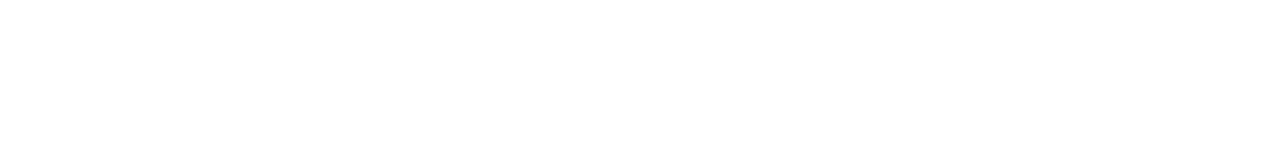
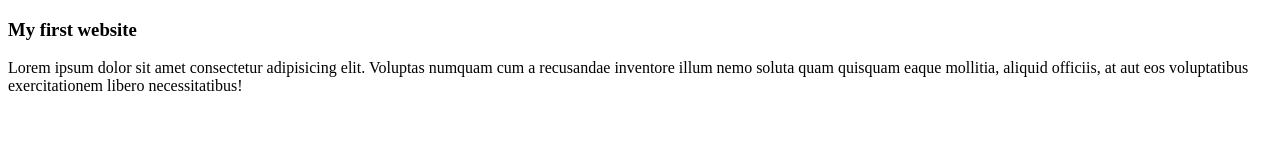
Before and after one commit to shahreia/My-first-github-repo, a plain HTML site: page index.html in a window 1280 px wide. Drawn offline with Linux system fonts and the light colour scheme.

Commit message:
added the first blog

```diff
--- a/index.html
+++ b/index.html
@@ -4,8 +4,12 @@
     <meta charset="UTF-8">
     <meta name="viewport" content="width=device-width, initial-scale=1.0">
     <title>My first Ever Github Repo</title>
+    <link rel="stylesheet" href="styles/blogs.css">
 </head>
 <body>
-
+<div>
+    <h3>My first website</h3>
+    <p>Lorem ipsum dolor sit amet consectetur adipisicing elit. Voluptas numquam cum a recusandae inventore illum nemo soluta quam quisquam eaque mollitia, aliquid officiis, at aut eos voluptatibus exercitationem libero necessitatibus!</p>
+</div>
 </body>
 </html>
--- /dev/null
+++ b/styles/blogs.css
@@ -0,0 +1,4 @@
+div{
+    background-color:brown
+    padding: 10px;
+}
```
